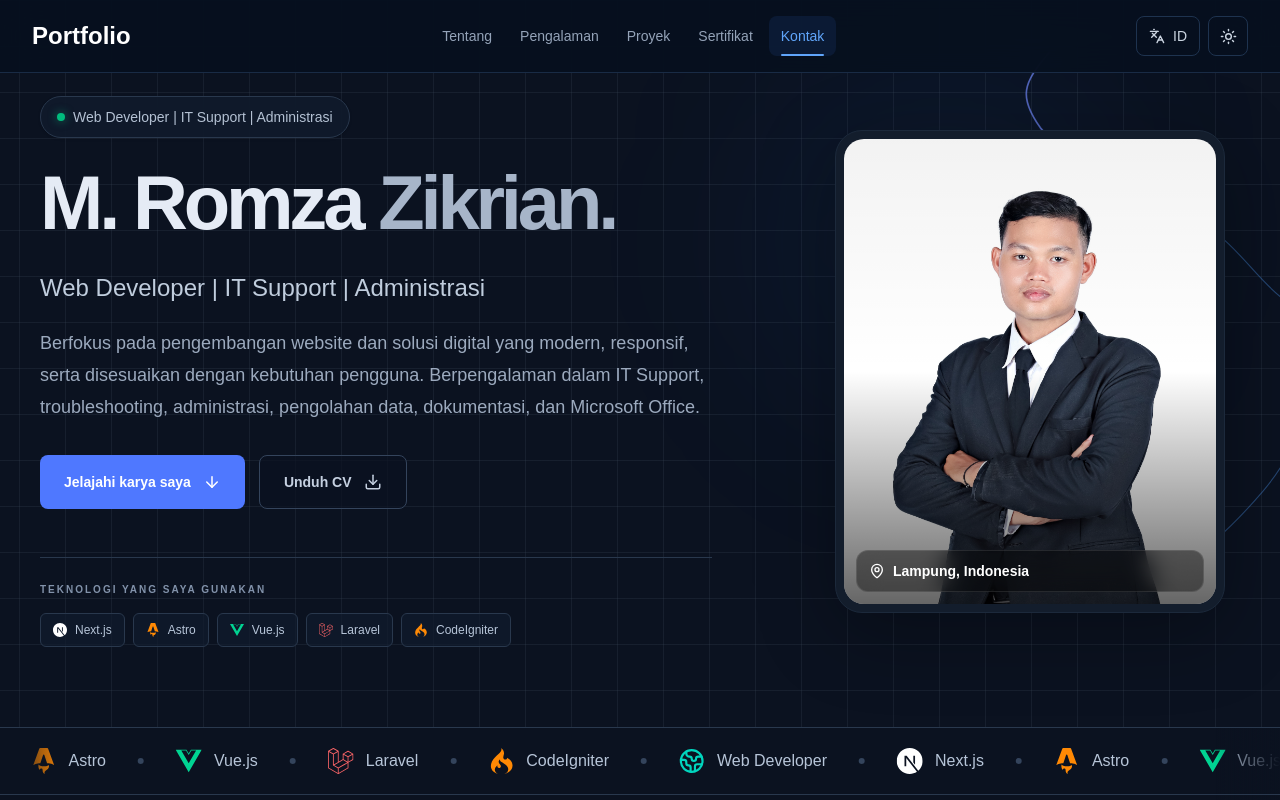
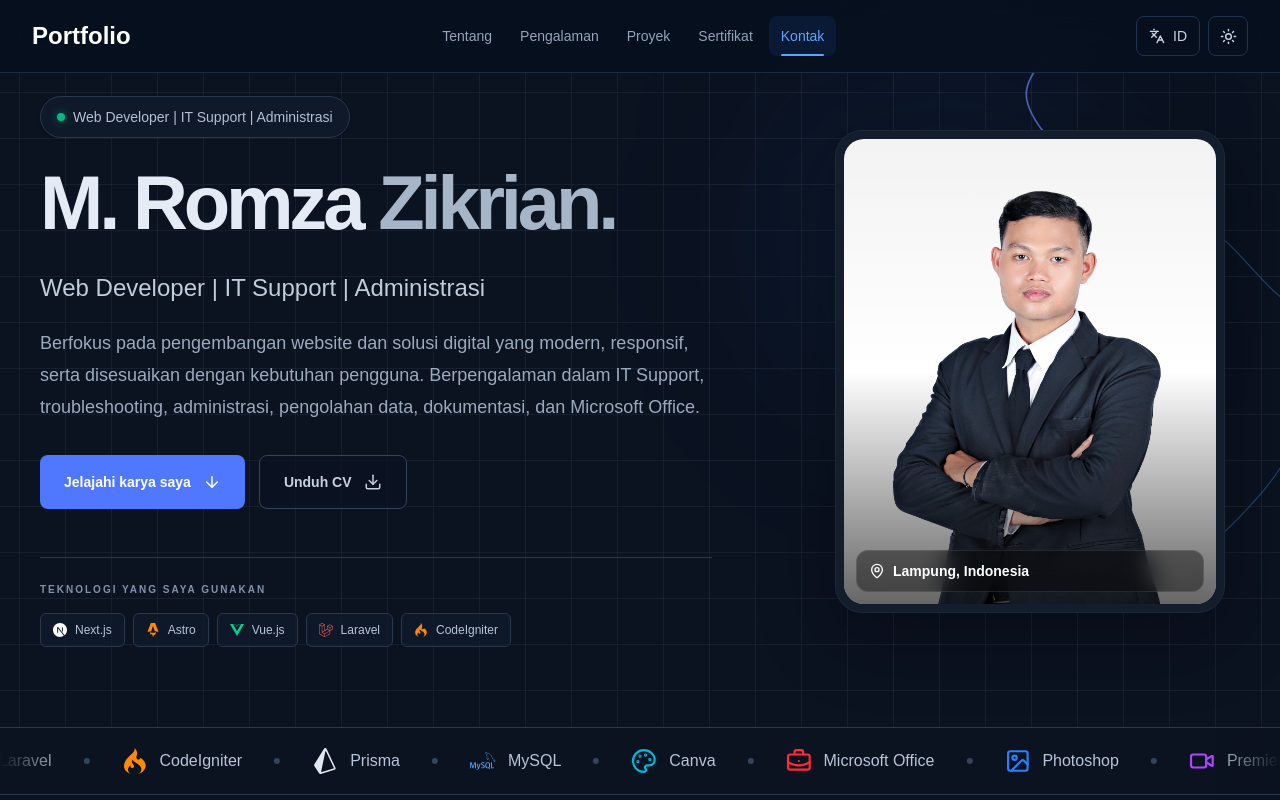
Before and after one commit to romzazikrian/Port_New, a Next.js app: page / in a window 1280 px wide. Shown: the top 800 px of the page. Built offline with nearby package versions, Linux system fonts and the light colour scheme.

Commit message:
Update project

```diff
--- a/components/home/Hero.tsx
+++ b/components/home/Hero.tsx
@@ -20,7 +20,16 @@ import {
   SiLaravel,
   SiNextdotjs,
   SiVuedotjs,
+  SiPrisma,
+  SiMysql,
 } from "react-icons/si";
+
+import {
+  Palette,
+  BriefcaseBusiness,
+  Image as PhotoshopIcon,
+  Video as PremiereIcon,
+} from "lucide-react";
 
 import { useLanguage } from "@/context/LanguageContext";
 
@@ -54,6 +63,36 @@ const skills = [
     name: "CodeIgniter",
     icon: SiCodeigniter,
     color: "text-orange-600 dark:text-orange-400",
+  },
+  {
+    name: "Prisma",
+    icon: SiPrisma,
+    color: "text-slate-700 dark:text-slate-200",
+  },
+  {
+    name: "MySQL",
+    icon: SiMysql,
+    color: "text-blue-600 dark:text-blue-400",
+  },
+  {
+    name: "Canva",
+    icon: Palette,
+    color: "text-cyan-500",
+  },
+  {
+    name: "Microsoft Office",
+    icon: BriefcaseBusiness,
+    color: "text-red-500",
+  },
+  {
+    name: "Photoshop",
+    icon: PhotoshopIcon,
+    color: "text-blue-500",
+  },
+  {
+    name: "Premiere Pro",
+    icon: PremiereIcon,
+    color: "text-purple-500",
   },
 ];
 
@@ -371,7 +410,20 @@ export default function Hero() {
             </p>
 
             <div className="flex flex-wrap gap-2">
-              {skills.slice(1).map((skill) => {
+              {skills
+                .slice(1)
+                .filter(
+                  (skill) =>
+                    ![
+                      "Prisma",
+                      "MySQL",
+                      "Canva",
+                      "Microsoft Office",
+                      "Photoshop",
+                      "Premiere Pro",
+                    ].includes(skill.name),
+                )
+                .map((skill) => {
                   const Icon = skill.icon;
 
                   return (
@@ -592,6 +644,7 @@ export default function Hero() {
         "
       >
         {/* Left Gradient */}
+
         <div
           aria-hidden="true"
           className="
@@ -610,6 +663,7 @@ export default function Hero() {
         />
 
         {/* Right Gradient */}
+
         <div
           aria-hidden="true"
           className="
@@ -628,6 +682,7 @@ export default function Hero() {
         />
 
         {/* Skills Animation */}
+
         <motion.div
           className="flex w-max items-center gap-8"
           animate={{ x: ["0%", "-50%"] }}
@@ -699,6 +754,7 @@ export default function Hero() {
         "
       >
         {/* Left Gradient */}
+
         <div
           aria-hidden="true"
           className="
@@ -717,6 +773,7 @@ export default function Hero() {
         />
 
         {/* Right Gradient */}
+
         <div
           aria-hidden="true"
           className="
@@ -735,6 +792,7 @@ export default function Hero() {
         />
 
         {/* IT Support Animation */}
+
         <motion.div
           className="flex w-max items-center gap-8"
           animate={{ x: ["-50%", "0%"] }}
```
Lines whose indentation alone changed are shown as unchanged.
